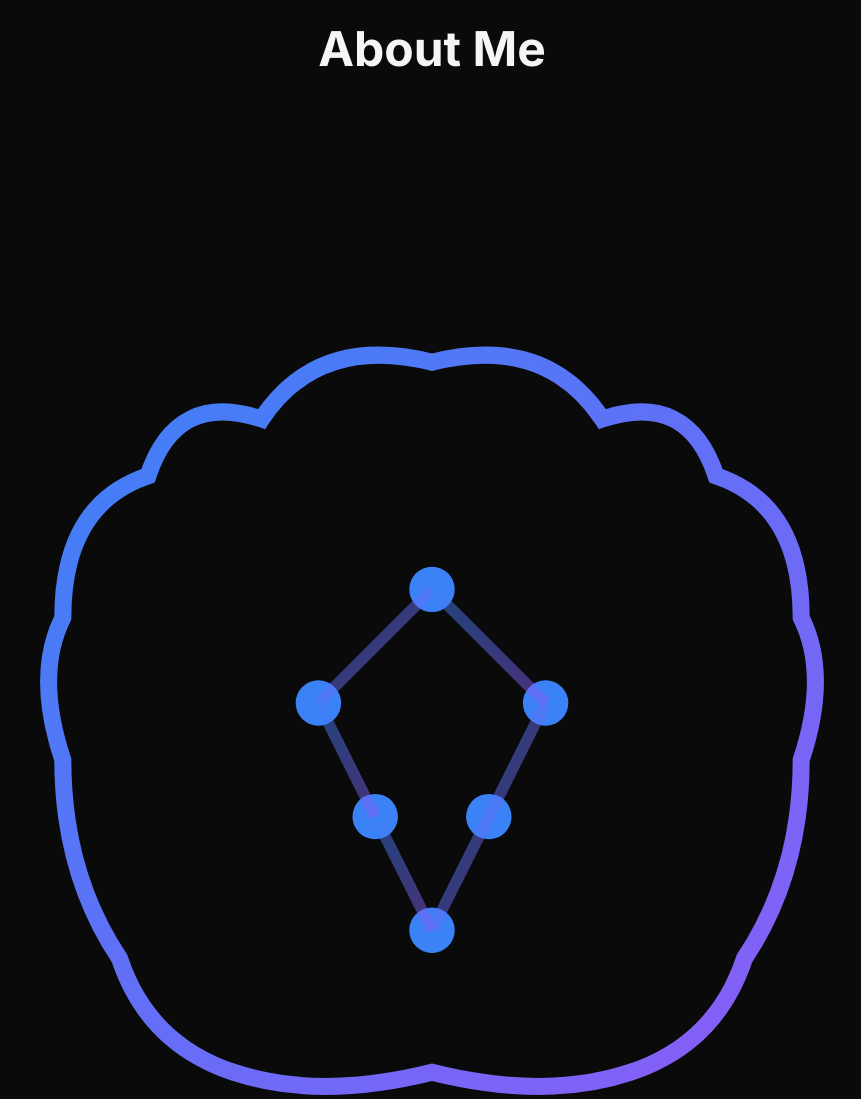
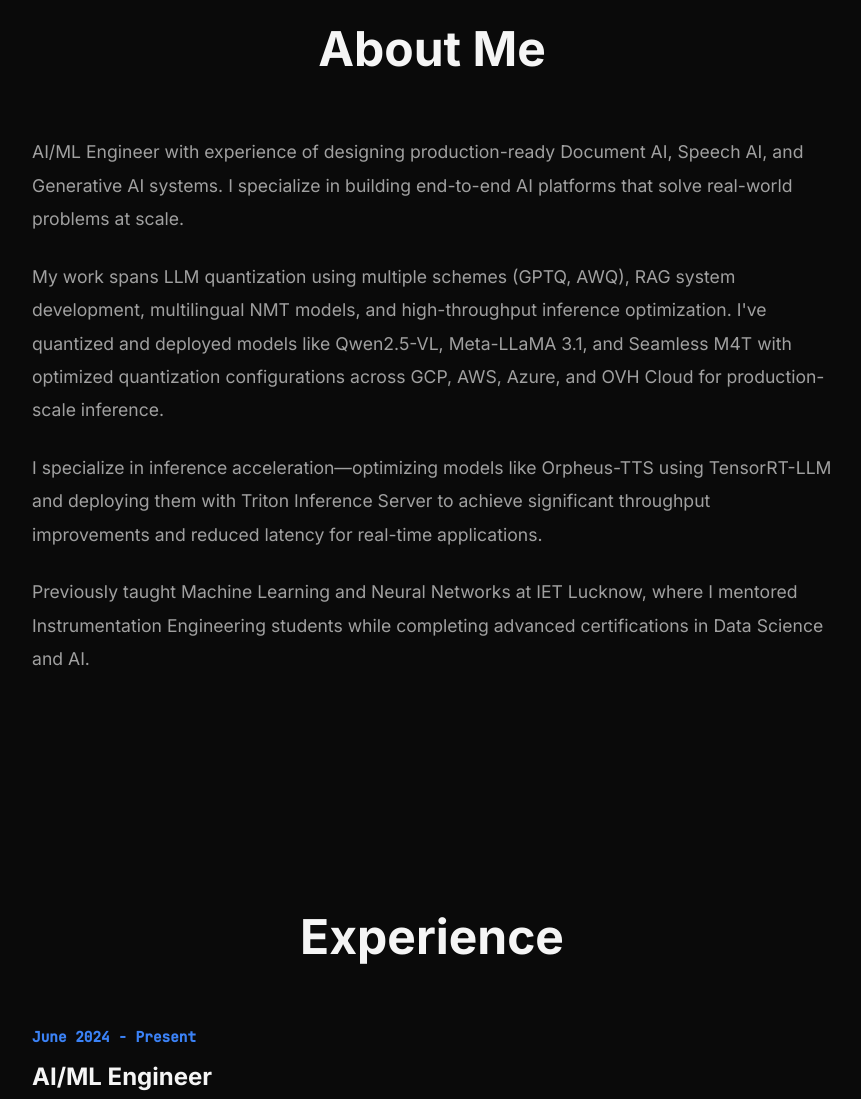
Before and after one commit to vikrantyadav11234/vikrantyadav11234.github.io, a plain HTML site: page index.html in a window 1280 px wide. Shown: the part 960-2059 px from the top of the page, without its empty margins (208-1069 px from the left). Drawn offline with Linux system fonts and the light colour scheme.

Commit message:
Revise About section with updated content
Updated the About section to include a new description of experience and skills.

```diff
--- a/index.html
+++ b/index.html
@@ -51,68 +51,18 @@
             </div>
         </div>
     </section>
-
     <!-- About Section -->
     <section id="about" class="about">
         <div class="container">
             <h2 class="section-title">About Me</h2>
-            <div class="about-wrapper">
-                <div class="about-animation">
-                    <div class="greeting-container">
-                        <div class="ai-brain-container">
-                            <svg class="ai-brain" viewBox="0 0 200 200" xmlns="http://www.w3.org/2000/svg">
-                                <!-- Brain outline -->
-                                <path class="brain-path" d="M100,40 Q120,35 130,50 Q145,45 150,60 Q165,65 165,85 Q170,95 165,110 Q165,130 155,145 Q150,160 135,165 Q120,170 100,165 Q80,170 65,165 Q50,160 45,145 Q35,130 35,110 Q30,95 35,85 Q35,65 50,60 Q55,45 70,50 Q80,35 100,40 Z" fill="none" stroke="url(#brainGradient)" stroke-width="3"/>
-
-                                <!-- Neural network nodes -->
-                                <circle class="node node1" cx="100" cy="80" r="4" fill="#3b82f6"/>
-                                <circle class="node node2" cx="80" cy="100" r="4" fill="#3b82f6"/>
-                                <circle class="node node3" cx="120" cy="100" r="4" fill="#3b82f6"/>
-                                <circle class="node node4" cx="90" cy="120" r="4" fill="#3b82f6"/>
-                                <circle class="node node5" cx="110" cy="120" r="4" fill="#3b82f6"/>
-                                <circle class="node node6" cx="100" cy="140" r="4" fill="#3b82f6"/>
-
-                                <!-- Connecting lines -->
-                                <line class="connection" x1="100" y1="80" x2="80" y2="100" stroke="url(#connectionGradient)" stroke-width="2" opacity="0.6"/>
-                                <line class="connection" x1="100" y1="80" x2="120" y2="100" stroke="url(#connectionGradient)" stroke-width="2" opacity="0.6"/>
-                                <line class="connection" x1="80" y1="100" x2="90" y2="120" stroke="url(#connectionGradient)" stroke-width="2" opacity="0.6"/>
-                                <line class="connection" x1="120" y1="100" x2="110" y2="120" stroke="url(#connectionGradient)" stroke-width="2" opacity="0.6"/>
-                                <line class="connection" x1="90" y1="120" x2="100" y2="140" stroke="url(#connectionGradient)" stroke-width="2" opacity="0.6"/>
-                                <line class="connection" x1="110" y1="120" x2="100" y2="140" stroke="url(#connectionGradient)" stroke-width="2" opacity="0.6"/>
-
-                                <!-- Gradients -->
-                                <defs>
-                                    <linearGradient id="brainGradient" x1="0%" y1="0%" x2="100%" y2="100%">
-                                        <stop offset="0%" style="stop-color:#3b82f6;stop-opacity:1" />
-                                        <stop offset="100%" style="stop-color:#8b5cf6;stop-opacity:1" />
-                                    </linearGradient>
-                                    <linearGradient id="connectionGradient" x1="0%" y1="0%" x2="100%" y2="100%">
-                                        <stop offset="0%" style="stop-color:#3b82f6;stop-opacity:0.8" />
-                                        <stop offset="100%" style="stop-color:#8b5cf6;stop-opacity:0.8" />
-                                    </linearGradient>
-                                </defs>
-                            </svg>
-                            <div class="ai-particles"></div>
-                        </div>
-                        <h1 class="greeting-text">Hi! I'm Vikrant</h1>
-                        <p class="greeting-subtitle">AI/ML Engineer</p>
-                    </div>
-
-
-                </div>
-                <div class="about-content">
-                    <p>AI/ML Engineer with 1+ year of experience designing production-ready Document AI, Speech AI, and Generative AI systems. I specialize in building end-to-end AI platforms that solve real-world problems at scale.</p>
-                    <p>My work spans LLM quantization using multiple schemes (GPTQ, AWQ), RAG system development, multilingual NMT models, and high-throughput inference optimization. I've quantized and deployed models like Qwen2.5-VL, Meta-LLaMA 3.1, and Seamless M4T with optimized quantization configurations across GCP, AWS, Azure, and OVH Cloud for production-scale inference.</p>
-                    <p>I specialize in inference acceleration—optimizing models like Orpheus-TTS using TensorRT-LLM and deploying them with Triton Inference Server to achieve significant throughput improvements and reduced latency for real-time applications.</p>
-                    <p>Previously taught Machine Learning and Neural Networks at IET Lucknow, where I mentored Instrumentation Engineering students while completing advanced certifications in Data Science and AI.</p>
-                </div>
+            <div class="about-content">
+                <p>AI/ML Engineer with experience of designing production-ready Document AI, Speech AI, and Generative AI systems. I specialize in building end-to-end AI platforms that solve real-world problems at scale.</p>
+                <p>My work spans LLM quantization using multiple schemes (GPTQ, AWQ), RAG system development, multilingual NMT models, and high-throughput inference optimization. I've quantized and deployed models like Qwen2.5-VL, Meta-LLaMA 3.1, and Seamless M4T with optimized quantization configurations across GCP, AWS, Azure, and OVH Cloud for production-scale inference.</p>
+                <p>I specialize in inference acceleration—optimizing models like Orpheus-TTS using TensorRT-LLM and deploying them with Triton Inference Server to achieve significant throughput improvements and reduced latency for real-time applications.</p>
+                <p>Previously taught Machine Learning and Neural Networks at IET Lucknow, where I mentored Instrumentation Engineering students while completing advanced certifications in Data Science and AI.</p>
             </div>
         </div>
     </section>
-
-
-
-
     <!-- Experience Section -->
     <section id="experience" class="experience">
         <div class="container">
```
